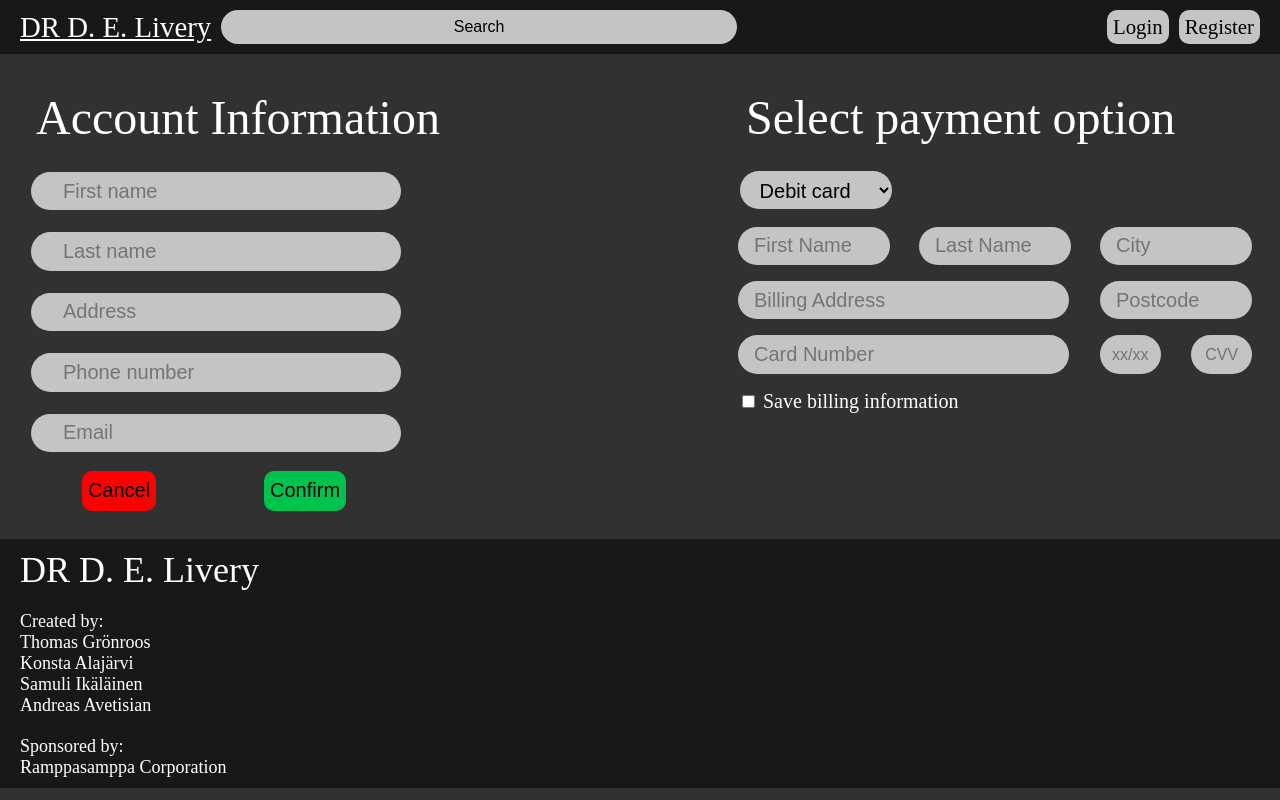
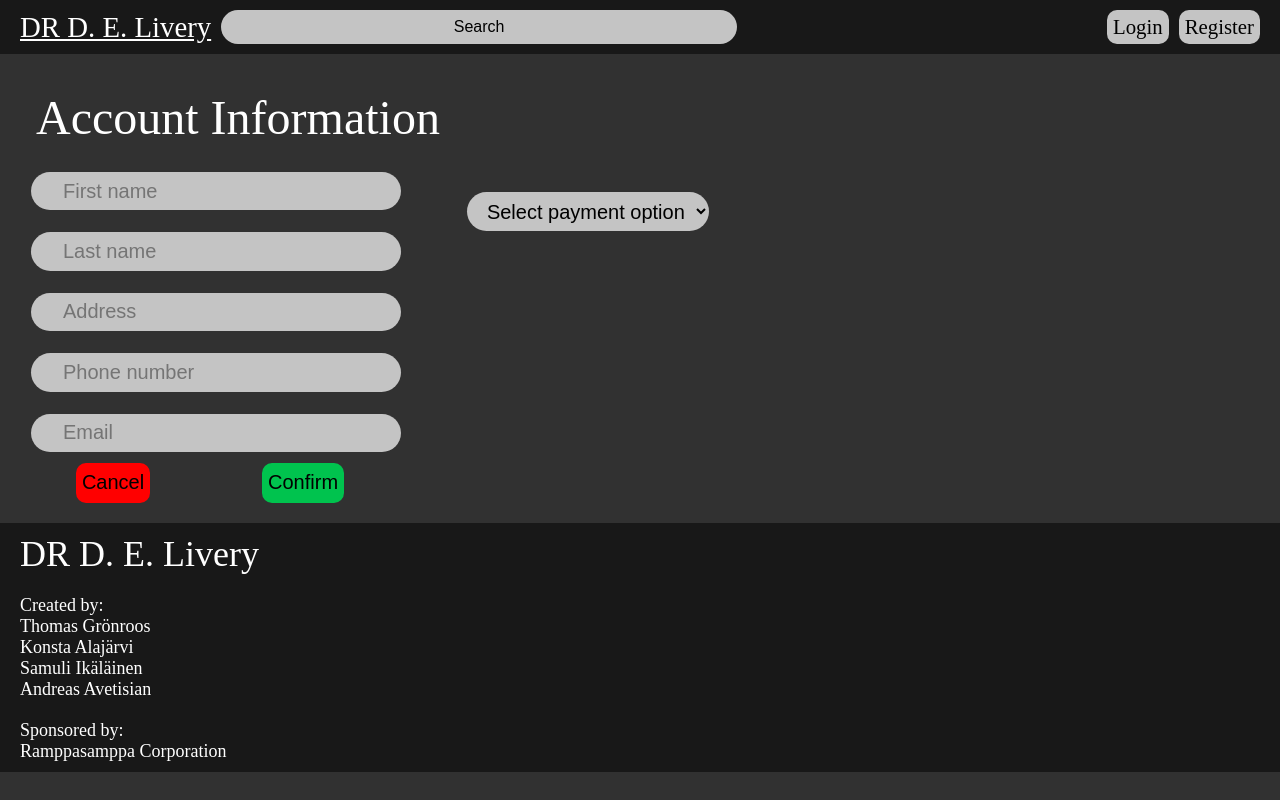
Before and after one commit to AWAProjectOrganization-team-6/frontend, a React (Create React App) app: page / in a window 1280 px wide. Built offline with nearby package versions, Linux system fonts and the light colour scheme; a web font is replaced by a local one.

Commit message:
Account Info Page
Added payment selector.

```diff
--- /dev/null
+++ b/src/components/DebitCard.js
@@ -0,0 +1,137 @@
+import react from 'react';
+import styles from '../styles/DebitCard.module.scss';
+import { Component } from 'react';
+
+class DebitCard extends Component {
+    constructor(props) {
+        super(props);
+
+        this.state = {
+            firstName: '',
+            lastName: '',
+            city: '',
+            billingAddress: '',
+            postcode: '',
+            cardNumber: '',
+            expirationDate: '',
+            cvv: '',
+            saveInfo: false
+        };
+
+        this.onChange = this.onChange.bind(this);
+    }
+
+    onChange(event) {
+        switch (event.target.name) {
+            case 'dc_first_name':
+                this.setState({firstName: event.target.value});
+                break;
+            case 'dc_last_name':
+                this.setState({lastName: event.target.value});
+                break;
+            case 'dc_city':
+                this.setState({city: event.target.value});
+                break;
+            case 'dc_billing_address':
+                this.setState({billingAddress: event.target.value});
+                break;
+            case 'dc_postcode':
+                this.setState({postcode: event.target.value});
+                break;
+            case 'dc_card_number':
+                this.setState({cardNumber: event.target.value});
+                break;
+            case 'dc_expiration_date':
+                this.setState({expirationDate: event.target.value});
+                break;
+            case 'dc_cvv':
+                this.setState({cvv: event.target.value});
+                break;
+            case 'dc_save_info':
+                this.setState({saveInfo: event.target.checked});
+                break;
+        }
+    }
+
+    render() {
+        return (
+            <>
+                <div className={styles.rows}>
+                    <input
+                        type='text'
+                        className={styles.mediumPaymentInput}
+                        placeholder='First Name'
+                        name='dc_first_name'
+                        onChange={this.onChange}
+                    />
+                    <input
+                        type='text'
+                        className={styles.mediumPaymentInput}
+                        placeholder='Last Name'
+                        name='dc_last_name'
+                        onChange={this.onChange}
+                    />
+                    <input
+                        type='text'
+                        className={styles.mediumPaymentInput}
+                        placeholder='City'
+                        name='dc_city'
+                        onChange={this.onChange}
+                    />
+                </div>
+                <div className={styles.rows}>
+                    <input
+                        type='text'
+                        className={styles.longPaymentInput}
+                        placeholder='Billing Address'
+                        name='dc_billing_address'
+                        onChange={this.onChange}
+                    />
+                    <input
+                        type='text'
+                        className={styles.mediumPaymentInput}
+                        placeholder='Postcode'
+                        name='dc_postcode'
+                        onChange={this.onChange}
+                    />
+                </div>
+                <div className={styles.rows}>
+                    <input
+                        type='text'
+                        className={styles.longPaymentInput}
+                        placeholder='Card Number'
+                        maxLength='16'
+                        name='dc_card_number'
+                        onChange={this.onChange}
+                    />
+                    <input
+                        type='text'
+                        className={styles.exDateCvv}
+                        placeholder='xx/xx'
+                        maxLength='5'
+                        name='dc_expiration_date'
+                        onChange={this.onChange}
+                    />
+                    <input
+                        type='password'
+                        className={styles.exDateCvv}
+                        placeholder='CVV'
+                        maxLength='3'
+                        name='dc_cvv'
+                        onChange={this.onChange}
+                    />
+                </div>
+                <div className={styles.checkbox} hidden = {this.props.hideSaveInfo | false}>
+                    <input
+                        type='checkbox'
+                        name='dc_save_info'
+                        checked={this.state.saveInfo}
+                        onChange={this.onChange}
+                    /> Save billing information
+                </div>
+            </>
+        );
+    }
+}
+
+export default DebitCard;
--- /dev/null
+++ b/src/components/PayPal.js
@@ -0,0 +1,79 @@
+import react from 'react';
+// import styles from '../styles/PayPal.module.scss';
+import { Component } from 'react';
+
+const styles = {
+    paypalInput: {
+        width: '8rem',
+        height: '1.4rem',
+        borderRadius: '256px',
+        border: 'none',
+        background: '#c4c4c4',
+        padding: '0.5rem 0.5rem 0.5rem 1rem',
+        margin: '0.6875rem',
+        fontSize: '1.25rem'
+    }
+};
+
+class Paypal extends Component {
+    constructor(props) {
+        super(props);
+
+        this.state = {
+            login: '',
+            password: '',
+            saveInfo: false
+        };
+
+        this.onChange = this.onChange.bind(this);
+    }
+
+    onChange(event) {
+        switch (event.target.name) {
+            case 'pp_nickname':
+                this.setState({login: event.target.value});
+                break;
+            case 'pp_password':
+                this.setState({password: event.target.value});
+                break;
+            case 'pp_save_info':
+                this.setState({saveInfo: event.target.checked});
+                break;
+        }
+    }
+
+    render() {
+        return (
+            <>
+                <div>
+                    <input
+                        type='text'
+                        style={styles.paypalInput}
+                        placeholder='Login'
+                        name='pp_nickname'
+                        onChange={this.onChange}
+                    />
+                </div>
+                <div>
+                    <input
+                        type='password'
+                        style={styles.paypalInput}
+                        placeholder='Password'
+                        name='pp_password'
+                        onChange={this.onChange}
+                    />
+                </div>
+                <div hidden = {this.props.hideSaveInfo | false}>
+                    <input
+                        type='checkbox'
+                        name='pp_save_info'
+                        checked={this.state.saveInfo}
+                        onChange={this.onChange}
+                    /> Save billing information
+                </div>
+            </>
+        );
+    }
+}
+
+export default Paypal;
--- a/src/styles/AccountInfo.module.scss
+++ b/src/styles/AccountInfo.module.scss
@@ -2,24 +2,19 @@
 @import '../App.scss';
 
 .infoField {
-    // width: 70%;
     margin: 20px;
     display: flex;
-    justify-content: space-between;
 
     .title {
-        // width: 130%;
+        width: 110%;
         font-size: 3rem;
         color: white;
         padding: 1rem;
     }
 
     .infoBoxes {
-        width: 100%;
         display: flex;
         flex-direction: column;
-        align-items: flex-start;
-        // background-color: lime;
     }
 
     .inputs {
@@ -36,8 +31,7 @@
     }
 
     .buttons {
-        width: 23.25rem;
-        margin: 0.5rem;
+        width: 23.75rem;
         height: auto;
         display: flex;
         justify-content: space-around;
@@ -77,91 +71,48 @@
     }
 
     .paymentSystem {
-        width: 530px;
+        height: 240px;
+        @media only screen and (min-width: 955px) {margin-top: 6.7rem}
 
         .paymentSelector {
-            width: 9.5rem;
+            width: auto;
             height: 2.4rem;
             background: #c4c4c4;
             border-width: 0px;
             border-radius: 128px;
             padding: 0.5rem 0.5rem 0.5rem 1rem;
             overflow: hidden;
-            margin: 0.6rem;
+            margin: 0.6875rem;
             font-size: 1.25rem;
             color: black;
             display: flex;
             align-items: center;
         }
-
-        .paymentField {
-            // border: 1px solid black;
-            padding: 0.5rem;
-
-            .mediumPaymentInput {
-                width: 8rem;
-                height: 1.4rem;
-                border-radius: 256px;
-                border: none;
-                background: #c4c4c4;
-                padding: 0.5rem 0.5rem 0.5rem 1rem;
-                font-size: 1.25rem;
-            }
-
-            .longPaymentInput {
-                width: 19.2rem;
-                height: 1.4rem;
-                border-radius: 256px;
-                border: none;
-                background: #c4c4c4;
-                padding: 0.5rem 0.5rem 0.5rem 1rem;
-                font-size: 1.25rem;
-            }
-
-            .exDateCvv {
-                width: 2.6rem;
-                height: 1.4rem;
-                border-radius: 256px;
-                border: none;
-                background: #c4c4c4;
-                padding: 0.5rem 0.6rem 0.5rem 0.6rem;
-                text-align: center;
-                font-size: 1rem;
-            }
-
-            .rows {
-                display: flex;
-                justify-content: space-between;
-                margin-bottom: 1rem;
-            }
-
-            .checkbox {
-                font-size: 1.25rem;
-                color: white;
-            }
-        }
     }
 }
 
-// @media only screen and (max-width: 530px) {
-//     .infoField {
-//         width: 100%;
+@media only screen and (max-width: 955px) {
+    .infoField {
+        flex-direction: column;
+        align-items: center;
+        height: 690px;
+    }
 
-//         .title {
-//             text-align: center;
-//             width: 80%;
-//         }
+    .paymentSystem {
+        width: 530px;
+        display: flex;
+        flex-direction: column;
+        align-items: center;
+        margin-top: 0px;
+    }
 
-//         .infoBoxes {
-//             width: 22.35rem;
-//         }
+    .infoBoxes {
+        align-items: center;
+    }
 
-//         .inputs {
-//             width: 20.65rem;
-//         }
-
-//         .buttons {
-//             width: 22.35rem;
-//         }
-//     }
-// }
+    .buttons {
+        position: absolute;
+        top: 730px;
+        margin-left: 45px;
+    }
+}
--- /dev/null
+++ b/src/styles/DebitCard.module.scss
@@ -0,0 +1,43 @@
+.mediumPaymentInput {
+    width: 8rem;
+    height: 1.4rem;
+    border-radius: 256px;
+    border: none;
+    background: #c4c4c4;
+    padding: 0.5rem 0.5rem 0.5rem 1rem;
+    margin: 0.6875rem;
+    font-size: 1.25rem;
+}
+
+.longPaymentInput {
+    width: 19.2rem;
+    height: 1.4rem;
+    border-radius: 256px;
+    border: none;
+    background: #c4c4c4;
+    padding: 0.5rem 0.5rem 0.5rem 1rem;
+    margin: 0.6875rem;
+    font-size: 1.25rem;
+}
+
+.exDateCvv {
+    width: 2.6rem;
+    height: 1.4rem;
+    border-radius: 256px;
+    border: none;
+    background: #c4c4c4;
+    padding: 0.5rem 0.6rem 0.5rem 0.6rem;
+    margin: 0.6875rem;
+    text-align: center;
+    font-size: 1rem;
+}
+
+.rows {
+    display: flex;
+    justify-content: space-between;
+}
+
+.checkbox {
+    font-size: 1.25rem;
+    color: white;
+}
--- a/src/views/AccountInfo.js
+++ b/src/views/AccountInfo.js
@@ -1,71 +1,11 @@
+import react from 'react';
 import styles from '../styles/AccountInfo.module.scss';
 import cx from 'classnames';
 import { Component } from 'react';
 import Topbar from '../components/Topbar';
 import Footer from '../components/Footer';
-
-let a = 0;
-var paymentOption = (
-    <></>
-);
-
-if (a === 0)
-    paymentOption = (
-        <>
-            <div className={styles.rows}>
-                <input
-                    type='text'
-                    className={styles.mediumPaymentInput}
-                    placeholder='First Name'
-                />
-                <input
-                    type='text'
-                    className={styles.mediumPaymentInput}
-                    placeholder='Last Name'
-                />
-                <input
-                    type='text'
-                    className={styles.mediumPaymentInput}
-                    placeholder='City'
-                />
-            </div>
-            <div className={styles.rows}>
-                <input
-                    type='text'
-                    className={styles.longPaymentInput}
-                    placeholder='Billing Address'
-                />
-                <input
-                    type='text'
-                    className={styles.mediumPaymentInput}
-                    placeholder='Postcode'
-                />
-            </div>
-            <div className={styles.rows}>
-                <input
-                    type='text'
-                    className={styles.longPaymentInput}
-                    placeholder='Card Number'
-                    maxLength='16'
-                />
-                <input
-                    type='text'
-                    className={styles.exDateCvv}
-                    placeholder='xx/xx'
-                    maxLength='5'
-                />
-                <input
-                    type='password'
-                    className={styles.exDateCvv}
-                    placeholder='CVV'
-                    maxLength='3'
-                />
-            </div>
-            <div className={styles.checkbox}>
-                <input type='checkbox'/> Save billing information
-            </div>
-        </>
-    );
+import DebitCard from '../components/DebitCard';
+import PayPal from '../components/PayPal';
 
 class AccountInfo extends Component {
     constructor(props) {
@@ -77,45 +17,77 @@ class AccountInfo extends Component {
                 address: '',
                 phoneNumber: '',
                 email: '',
-                paymentOption: {
+                paymentOption: '',
+                paymentDetails: {
 
                 }
             }
         };
 
-        // this.paymentSelector = this.paymentSelector.bind(this);
-        // this.onChange = this.onChange.bind(this);
+        this.onChange = this.onChange.bind(this);
+        this.paymentDetails = react.createRef();
+        this.handleConfirm = this.handleConfirm.bind(this);
+
+        // Access child state
+        // this.paymentDetails.current.state;
     }
 
-    // onChange(event) {
-    //     let accountData = { ...this.state.accountData };
 
-    //     switch (event.target.name) {
-    //         case 'firstName':
-    //             accountData.firstName = event.target.value;
-    //             break;
-    //         case 'lastName':
-    //             accountData.lastName = event.target.value;
-    //             break;
-    //         case 'address':
-    //             accountData.address = event.target.value;
-    //             break;
-    //         case 'phoneNumber':
-    //             accountData.phoneNumber = event.target.value;
-    //             break;
-    //         case 'email':
-    //             accountData.email = event.target.value;
-    //             break;
-    //         case 'paymentOption':
-    //             this.setState({ paymentOption: event.target.value });
-    //             break;
-    //     }
 
-    //     this.setState({ accountData });
-    //     console.log(this.state);
-    // }
+    onChange(event) {
+        let accountData = { ...this.state.accountData };
+
+        switch (event.target.name) {
+            case 'firstName':
+                accountData.firstName = event.target.value;
+                break;
+            case 'lastName':
+                accountData.lastName = event.target.value;
+                break;
+            case 'address':
+                accountData.address = event.target.value;
+                break;
+            case 'phoneNumber':
+                accountData.phoneNumber = event.target.value;
+                break;
+            case 'email':
+                accountData.email = event.target.value;
+                break;
+            case 'paymentOption':
+                if (event.target.value === 'Debit card') {
+                    accountData.paymentOption = 1;
+                } else if (event.target.value === 'PayPal') {
+                    accountData.paymentOption = 2;
+                }
+
+                console.log(event.target.value);
+                break;
+        }
+
+        this.setState({ accountData });
+        // console.log(this.state);
+    }
+
+    handleConfirm() {
+        console.log(this.paymentDetails.current.state);
+    }
 
     render() {
+        let paymentOptionField = (
+            <></>
+        );
+
+        switch (this.state.accountData.paymentOption) {
+            case 1:
+                paymentOptionField = (<DebitCard ref={this.paymentDetails} hideSaveInfo={true}/>);
+                break;
+            case 2:
+                paymentOptionField = (<PayPal ref={this.paymentDetails} hideSaveInfo={true}/>);
+                break;
+            default:
+                break;
+            }
+
         return (
             <>
                 <Topbar/>
@@ -160,17 +132,21 @@ class AccountInfo extends Component {
                         </div>
                         <div className = { styles.buttons }>
                             <button className = { styles.cancelButton }>Cancel</button>
-                            <button className = { styles.confirmButton }>Confirm</button>
+                            <button className = { styles.confirmButton } onClick={this.handleConfirm}>Confirm</button>
                         </div>
                     </div>
                     <div className = { styles.paymentSystem}>
-                        <div className = { styles.title}>Select payment option</div>
-                        <select className = { styles.paymentSelector }>
-                            <option className = { styles.paymentOption }>Debit card</option>
-                            <option className = { styles.paymentOption }>PayPal</option>
+                        <select
+                            className = { styles.paymentSelector }
+                            onChange={this.onChange}
+                            name= 'paymentOption'
+                        >
+                            <option default hidden>Select payment option</option>
+                            <option>Debit card</option>
+                            <option>PayPal</option>
                         </select>
-                        <div className = { styles.paymentField}>
-                            {paymentOption}
+                        <div>
+                            {paymentOptionField}
                         </div>
                     </div>
                 </div>
```
